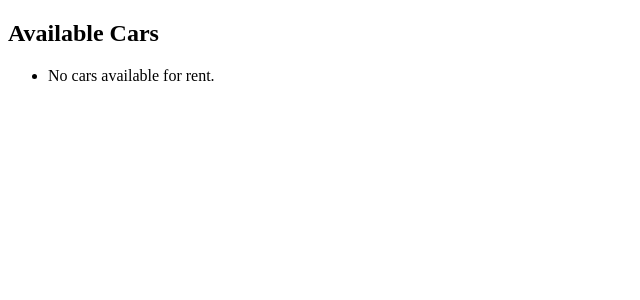
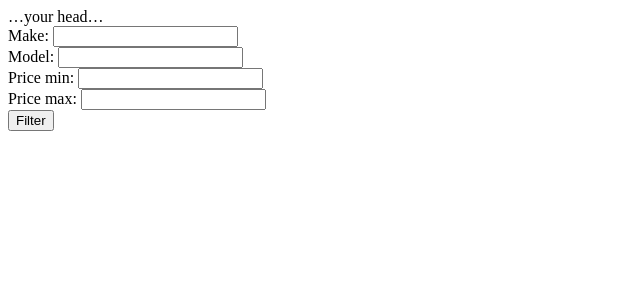
Before and after one commit to Sarmala123/MyCarRental, a Django app: page /rental/car-list/ in a window 1280 px wide. Shown: the top 300 px of the page, without its empty margins (0-640 px from the left). Run offline with Django 5.2, Linux system fonts and the light colour scheme; data that the repository does not hold is empty.

Commit message:
Initial commit: Django car_rental project

```diff
--- a/car_rental/settings.py
+++ b/car_rental/settings.py
@@ -38,6 +38,7 @@ INSTALLED_APPS = [
     'django.contrib.messages',
     'django.contrib.staticfiles',
     'rental',
+    'crispy_forms',
 ]
 
 MIDDLEWARE = [
--- a/rental/forms.py
+++ b/rental/forms.py
@@ -1,9 +1,19 @@
 # rental/forms.py
 
 from django import forms
+from .models import Booking
 
 class CarFilterForm(forms.Form):
     make = forms.CharField(max_length=100, required=False)
     model = forms.CharField(max_length=100, required=False)
     price_min = forms.DecimalField(max_digits=10, decimal_places=2, required=False)
     price_max = forms.DecimalField(max_digits=10, decimal_places=2, required=False)
+
+class BookingForm(forms.ModelForm):
+    class Meta:
+        model = Booking
+        fields = ['start_date', 'end_date']
+        widgets = {
+            'start_date': forms.DateInput(attrs={'type': 'date'}),
+            'end_date':   forms.DateInput(attrs={'type': 'date'}),
+        }
--- a/rental/templates/rental/car_list.html
+++ b/rental/templates/rental/car_list.html
@@ -1,30 +1,32 @@
-<!-- rental/templates/rental/car_list.html -->
+{# rental/templates/rental/car_list.html #}
+{% load static %}
+<!DOCTYPE html>
+<html>
+<head> …your head… </head>
+<body>
+  <div class="container my-5">
 
-<!DOCTYPE html>
-<html lang="en">
-<head>
-    <meta charset="UTF-8">
-    <meta name="viewport" content="width=device-width, initial-scale=1.0">
-    <title>Available Cars</title>
-</head>
-<body>
-    <h2>Available Cars</h2>
-    <ul>
-        {% for car in cars %}
-            <li>
-                <h3>{{ car.make }} {{ car.model }} ({{ car.year }})</h3>
-                <p>Price per day: ${{ car.price_per_day }}</p>
-                <p>
-                    {% if car.image %}
-                        <img src="{{ car.image.url }}" alt="{{ car.make }} {{ car.model }}" style="max-width: 300px;">
-                    {% else %}
-                        <p>No image available</p>
-                    {% endif %}
-                </p>
-            </li>
-        {% empty %}
-            <li>No cars available for rent.</li>
-        {% endfor %}
-    </ul>
-</body>
-</html>
+    <!-- 1) Filter form goes here -->
+  <!-- rental/templates/rental/car_list.html -->
+
+<form method="get" class="row g-2 mb-4">
+    <div class="col">
+      {{ form.make.label_tag }}
+      {{ form.make }}
+    </div>
+    <div class="col">
+      {{ form.model.label_tag }}
+      {{ form.model }}
+    </div>
+    <div class="col">
+      {{ form.price_min.label_tag }}
+      {{ form.price_min }}
+    </div>
+    <div class="col">
+      {{ form.price_max.label_tag }}
+      {{ form.price_max }}
+    </div>
+    <div class="col d-grid">
+      <button type="submit" class="btn btn-primary">Filter</button>
+    </div>
+  </form>
--- a/rental/views.py
+++ b/rental/views.py
@@ -1,8 +1,12 @@
 # rental/views.py
 
-from django.shortcuts import render, redirect
+from django.shortcuts import get_object_or_404, render, redirect
+from django.contrib.auth.decorators import login_required
 from django.contrib.auth.forms import UserCreationForm
-from .models import Car
+from django.contrib.admin.views.decorators import staff_member_required
+from .forms import CarFilterForm
+from .models import Car, Booking
+from .forms import BookingForm
 
 # Signup view for user registration
 def signup(request):
@@ -24,10 +28,71 @@ def customer_dashboard(request):
     return render(request, 'rental/customer_dashboard.html')
 
 # View to list all available cars
+
 def car_list(request):
-    cars = Car.objects.filter(available=True)  # List of available cars
-    return render(request, 'rental/car_list.html', {'cars': cars})
+    form = CarFilterForm(request.GET or None)
+    qs = Car.objects.filter(available=True)
+    if form.is_valid():
+        cd = form.cleaned_data
+        if cd['make']:
+            qs = qs.filter(make__iexact=cd['make'])
+        if cd['model']:
+            qs = qs.filter(model__iexact=cd['model'])
+        if cd['price_min'] is not None:
+            qs = qs.filter(price_per_day__gte=cd['price_min'])
+        if cd['price_max'] is not None:
+            qs = qs.filter(price_per_day__lte=cd['price_max'])
+    return render(request, 'rental/car_list.html', {
+        'form': form,
+        'cars': qs,
+    })
+
 
 # Home page view (for the root URL)
 def home(request):
     return render(request, 'rental/home.html')  # Create a home.html template in the templates folder
+
+@login_required
+def create_booking(request, car_id):
+    car = get_object_or_404(Car, pk=car_id, available=True)
+    if request.method == 'POST':
+        form = BookingForm(request.POST)
+        if form.is_valid():
+            b = form.save(commit=False)
+            b.car      = car
+            b.customer = request.user
+            b.save()
+            return redirect('view_bookings')
+    else:
+        form = BookingForm()
+    return render(request, 'rental/create_booking.html', {
+        'car': car,
+        'form': form,
+    })
+
+@login_required
+def view_bookings(request):
+    bookings = Booking.objects.filter(customer=request.user).order_by('-created_at')
+    return render(request, 'rental/view_bookings.html', {
+        'bookings': bookings,
+    })
+
+@staff_member_required
+def manage_bookings(request):
+    qs = Booking.objects.select_related('car', 'customer').order_by('-created_at')
+    # optional: filter by ?status=confirmed / pending / etc
+    status = request.GET.get('status')
+    if status in dict(Booking.STATUS_CHOICES):
+        qs = qs.filter(status=status)
+    return render(request, 'rental/manage_bookings.html', {
+        'bookings': qs,
+        'status_choices': Booking.STATUS_CHOICES,
+    })
+
+@staff_member_required
+def update_booking_status(request, booking_id, new_status):
+    b = get_object_or_404(Booking, pk=booking_id)
+    if new_status in dict(Booking.STATUS_CHOICES):
+        b.status = new_status
+        b.save()
+    return redirect('manage_bookings')
```
Also changed, not shown: rental/admin.py (+7 -6 lines), rental/models.py (+15 -0 lines).
